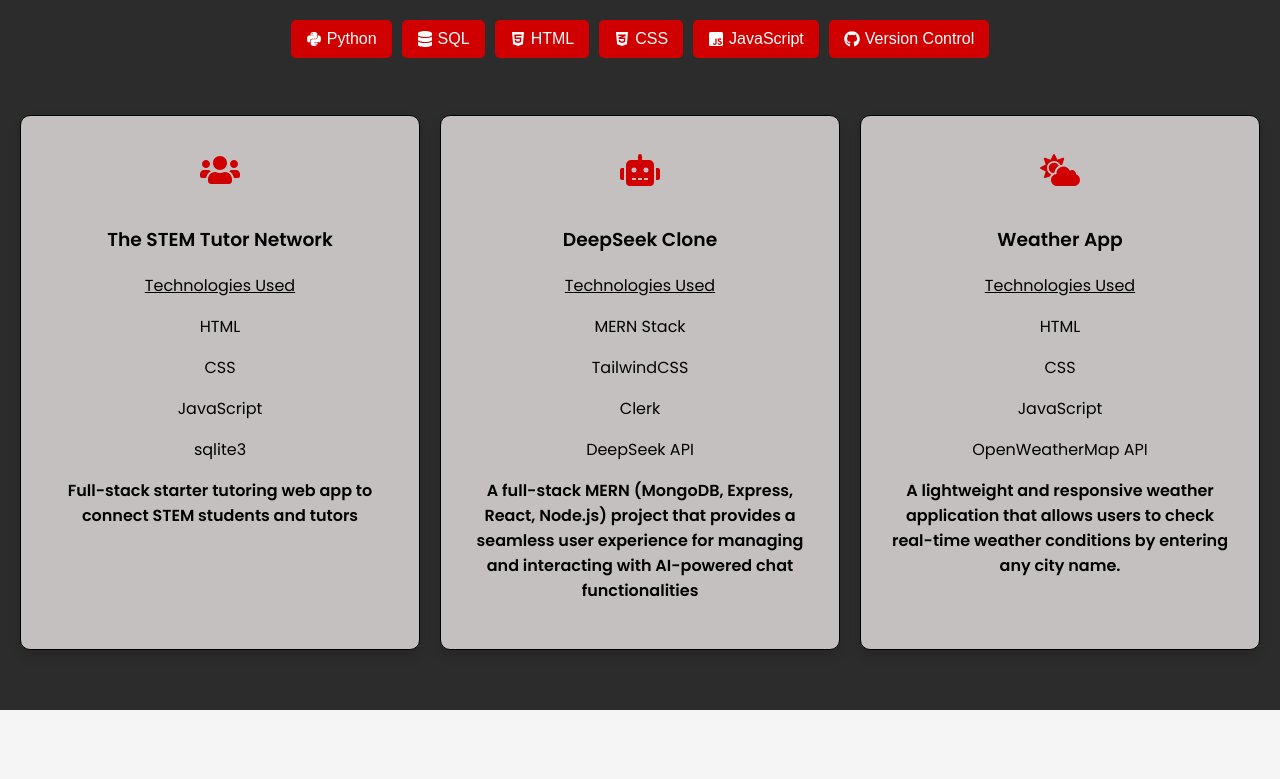
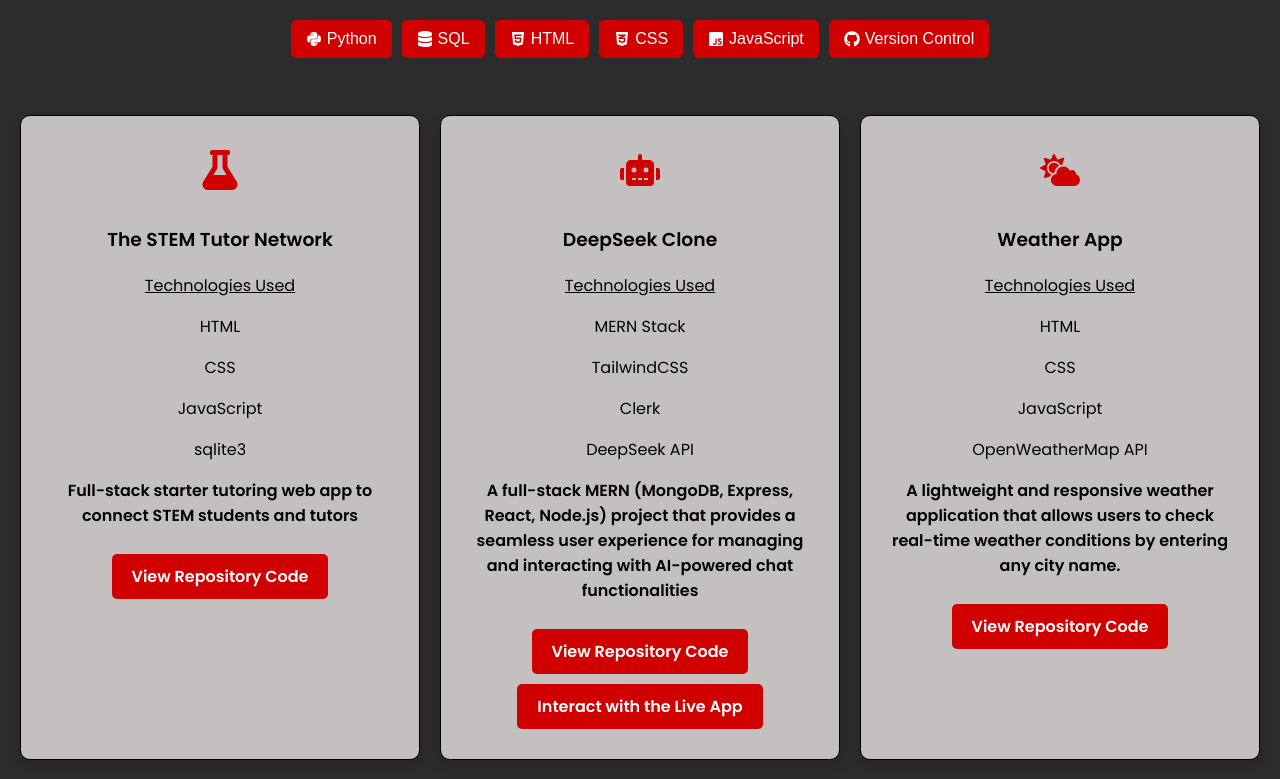
Before and after one commit to rxghavc/portfolio-website, a React (Create React App) app: page / in a window 1280 px wide. Shown: the part 1965-2744 px from the top of the page. Built offline with nearby package versions, Linux system fonts and the light colour scheme; the HTML template or start-up script is replaced by a standard one.

Commit message:
updated projects list

```diff
--- a/src/components/Projects.css
+++ b/src/components/Projects.css
@@ -19,7 +19,7 @@
   flex-wrap: wrap;
   gap: 20px;
   margin-top: 20px;
-  max-width: 1300px; /* Added max-width to control the gap between cards */
+  max-width: 1800px; /* Added max-width to control the gap between cards */
   margin: 0 auto; /* Center the cards within the container */
 }
 
@@ -71,3 +71,65 @@
 body.dark-mode .code-language-buttons .cl-button:hover {
   background-color: #239B13;
 }
+
+.repo-button {
+  display: inline-block;
+  margin-top: 10px;
+  padding: 10px 20px;
+  background-color: #D00000; /* Red background */
+  color: #ffffff; /* White text */
+  text-decoration: none;
+  font-size: 16px;
+  font-weight: bold;
+  border-radius: 5px;
+  transition: background-color 0.3s ease, transform 0.2s ease;
+}
+
+.repo-button:hover {
+  background-color: #a00000; /* Darker red on hover */
+  transform: translateY(-3px); /* Slight lift effect */
+}
+
+.repo-button:active {
+  transform: translateY(0); /* Reset lift effect on click */
+}
+
+body.dark-mode .repo-button {
+  background-color: #4AF626; /* Green background for dark mode */
+  color: #000000; /* Black text for contrast */
+}
+
+body.dark-mode .repo-button:hover {
+  background-color: #239B13; /* Darker green on hover */
+}
+
+.live-button {
+  display: inline-block;
+  margin-top: 10px;
+  padding: 10px 20px;
+  background-color: #D00000; /* Blue background */
+  color: #ffffff; /* White text */
+  text-decoration: none;
+  font-size: 16px;
+  font-weight: bold;
+  border-radius: 5px;
+  transition: background-color 0.3s ease, transform 0.2s ease;
+}
+
+.live-button:hover {
+  background-color: #a00000; /* Darker blue on hover */
+  transform: translateY(-3px); /* Slight lift effect */
+}
+
+.live-button:active {
+  transform: translateY(0); /* Reset lift effect on click */
+}
+
+body.dark-mode .live-button {
+  background-color: #4AF626; /* Green background for dark mode */
+  color: #000000; /* Black text for contrast */
+}
+
+body.dark-mode .live-button:hover {
+  background-color: #239B13; /* Darker green on hover */
+}
--- a/src/components/Projects.js
+++ b/src/components/Projects.js
@@ -2,7 +2,6 @@
 import "./Projects.css";
 import {
   FaCloudSun,
-  FaUsers,
   FaPython,
   FaDatabase,
   FaHtml5,
@@ -10,16 +9,19 @@
   FaJsSquare,
   FaGithub,
   FaRobot,
+  FaFlask,
+  FaRegUserCircle,
 } from "react-icons/fa";
 
 const Projects = () => {
   const subjects = [
     {
-      icon: <FaUsers />,
+      icon: <FaFlask />,
       title: "The STEM Tutor Network",
       technologies: ["HTML", "CSS", "JavaScript", "sqlite3"],
       description:
         "Full-stack starter tutoring web app to connect STEM students and tutors",
+      repoLink: "https://github.com/rxghavc/TheSTEMTutorNetwork",
     },
     {
       icon: <FaRobot />,
@@ -27,6 +29,8 @@
       technologies: ["MERN Stack", "TailwindCSS", "Clerk", "DeepSeek API"],
       description:
         "A full-stack MERN (MongoDB, Express, React, Node.js) project that provides a seamless user experience for managing and interacting with AI-powered chat functionalities",
+      repoLink: "https://github.com/rxghavc/DeepSeek-Clone",
+      liveLink: "https://deep-seek-clone-three.vercel.app/",
     },
     {
       icon: <FaCloudSun />,
@@ -34,6 +38,16 @@
       technologies: ["HTML", "CSS", "JavaScript", "OpenWeatherMap API"],
       description:
         "A lightweight and responsive weather application that allows users to check real-time weather conditions by entering any city name.",
+      repoLink: "https://github.com/rxghavc/Weather-App",
+    },
+    {
+      icon: <FaRegUserCircle />,
+      title: "Portfolio Website",
+      technologies: ["React", "CSS", "JavaScript"],
+      description:
+        "A personal portfolio website showcasing my projects, skills, and contact information. It's also the website you're currently viewing!",
+      repoLink: "https://github.com/rxghavc/portfolio-website",
+      liveLink: "https://raghavc-portfolio.vercel.app/",
     },
   ];
 
@@ -77,6 +91,14 @@
               <p key={i}>{technology}</p>
             ))}
             <p>{subject.description}</p>
+            <a href={subject.repoLink} target="_blank" rel="noopener noreferrer" className="repo-button">
+              View Repository Code
+            </a>
+            {subject.liveLink && (
+              <a href={subject.liveLink} target="_blank" rel="noopener noreferrer" className="live-button">
+                Interact with the Live App
+              </a>
+            )}
           </div>
         ))}
       </div>
```
